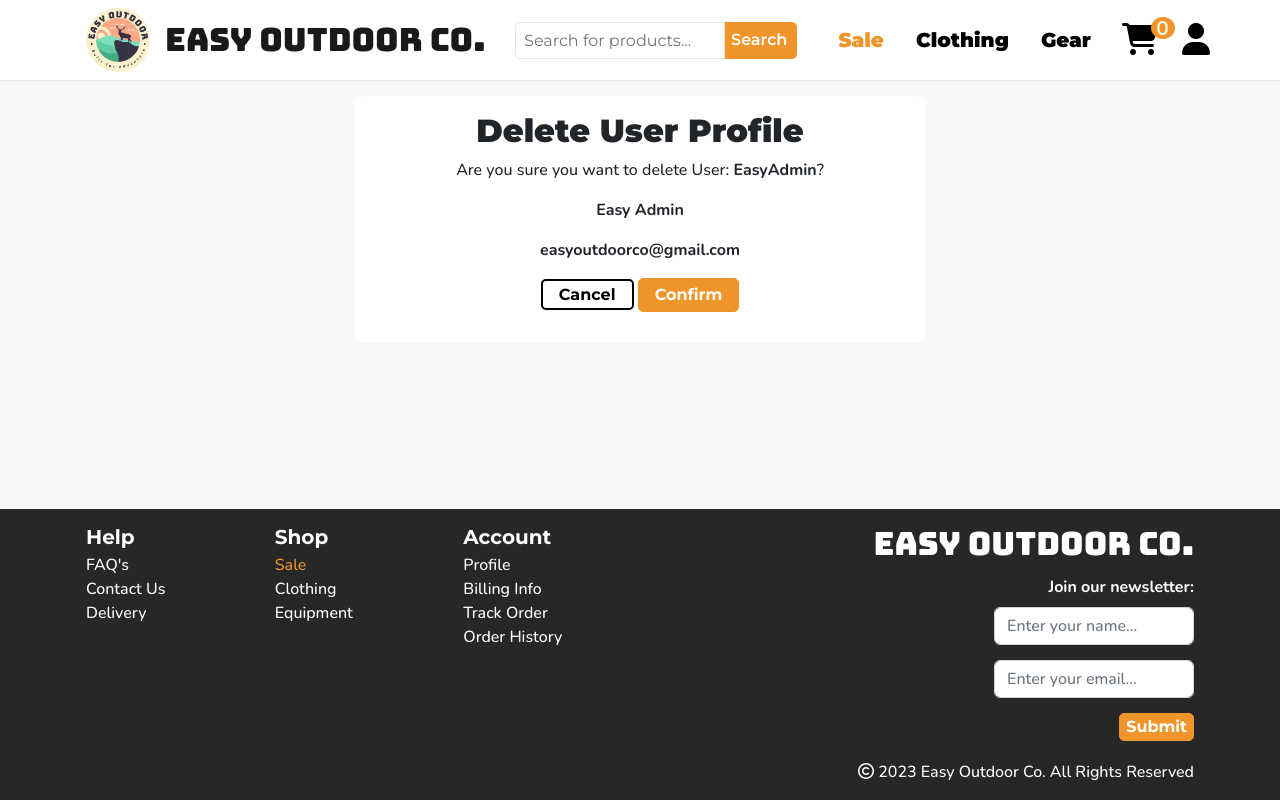
After one commit to KippAD/easy-outdoor-co, a Django app: page /manage/delete-profile/4 in a window 1280 px wide. The commit adds this page. Run offline with Django 3.2, Linux system fonts and the light colour scheme; a user stored in the database is signed in; data comes from the database, SQL or seed files in the repository; some libraries are stand-ins or nearby versions.

Commit message:
Add update and delete functionality for user profile and fix stylistic errors on parts of the site

```diff
--- a/checkout/webhook_handler.py
+++ b/checkout/webhook_handler.py
@@ -7,6 +7,7 @@ from django.template.loader import render_to_string
 
 import json
 import time
+
 
 # Webhook handler taken from Boutiqe Ado walkthrough projcect by CodeInstitue
 class StripeWH_Handler:
--- a/home/views.py
+++ b/home/views.py
@@ -8,8 +8,10 @@ def index(request):
     """Displays home page"""
     products = list(Product.objects.all())
     random_products = random.sample(products, k=8)
+    user = request.user
     context = {
         'related_products': random_products,
+        'user': user,
     }
 
     return render(request, 'home/index.html', context)
--- a/manage_site/static/css/manage_site.css
+++ b/manage_site/static/css/manage_site.css
@@ -18,16 +18,28 @@ body{
     font-family: Montserrat, sans-serif!important;
 }
 
+.delete-btn {
+    background-color: #c71515!important;
+    font-weight: 700;
+    text-decoration: none;
+    color: white;
+    font-family: Montserrat, sans-serif;
+    border-radius: 5px;
+    border: none;
+}
+
+.delete-btn:hover {
+    color: #FFFFFF;
+    background-color: #a51212;
+    transition: all ease 0.2s;
+    cursor: pointer;
+}
 
 /* Sidebar */
 
-.nav-link:hover {
+.admin-section  .nav-link:hover {
     color: #000000;
     background-color: #b0a9a9;
-}
-
-.nav-link:active {
-    color: #ffffff;
 }
 
 /* Delete product img */
--- /dev/null
+++ b/manage_site/templates/manage_site/profile-delete.html
@@ -0,0 +1,37 @@
+{% extends "base.html" %}
+{% load static %}
+
+{% block extra_css %}
+<link rel="stylesheet" href="{% static 'css/manage_site.css' %}">
+{% endblock %}
+
+{% block content %}
+
+<section class="admin-section">
+    <div class="container">
+        <div class="row text-center">
+            <div class="p-3 bg-white mx-auto col-12 col-md-6 admin-form rounded mt-3">
+                <h2>Delete User Profile</h2>
+                <p>Are you sure you want to delete User: <strong>{{ user }}</strong>?</p>
+                <div>
+                    <p class="mt-2 fw-bold">{{ user.first_name }} {{ user.last_name }}</p>
+                    <p class="fw-bold">{{ user.email }}</p>
+                </div>
+
+                <form method="post">{% csrf_token %}
+                    {{ form }}
+                    <a class="white-btn px-3 py-1" href="{% url 'manage-site' %}">Cancel</a>
+                    <input class="shop-btn px-3 py-1" type="submit" value="Confirm">
+                </form>
+            </div>
+        </div>
+    </div>
+
+</section>
+
+{% endblock %}
+{% block postloadjs %}
+{{ block.super }}
+<script type="text/javascript">
+</script>
+{% endblock %}
--- a/manage_site/urls.py
+++ b/manage_site/urls.py
@@ -9,4 +9,6 @@ urlpatterns = [
     path('update-size-stock/<int:pk>', views.UpdateSizeStock.as_view(), name='update-size-stock'),
     path('update-regular-stock/<int:pk>', views.UpdateRegularStock.as_view(), name='update-regular-stock'),
     path('order-details/<int:pk>', views.OrderDetails.as_view(), name='order-details'),
+    path('update-profile/<int:user_id>', views.update_profile, name='update-profile'),
+    path('delete-profile/<int:pk>', views.DeleteProfile.as_view(), name='delete-profile'),
 ]
--- a/manage_site/views.py
+++ b/manage_site/views.py
@@ -1,7 +1,9 @@
-from django.shortcuts import render, reverse
+from django.shortcuts import render, reverse, get_object_or_404
 from products.models import Product, SizeStock, RegularStock
+from django.contrib.auth.models import User
 from checkout.models import Order
 from profiles.models import UserProfile
+from profiles.forms import UserDeliveryForm, UserProfileForm
 from newsletter.models import MailingList
 from django.views import generic
 from django.contrib import messages
@@ -23,6 +25,7 @@ def manage_site(request):
     regular_stock = RegularStock.objects.all()
     orders = Order.objects.all()
     mailing_list = MailingList.objects.all()
+    profiles = UserProfile.objects.all()
 
     context = {
         'products': products,
@@ -30,6 +33,7 @@ def manage_site(request):
         'size_stock': size_stock,
         'orders': orders,
         'mailing_list': mailing_list,
+        'profiles': profiles,
     }
 
     return render(request, template, context)
@@ -134,3 +138,50 @@ class OrderDetails(SuccessMessageMixin, UserPassesTestMixin, generic.DetailView)
 
     def test_func(self):
         return self.request.user.is_staff
+
+
+# Crud for users
+@user_passes_test(lambda user: user.is_staff)
+def update_profile(request, user_id):
+    """ Display user profiles """
+    user = get_object_or_404(User, id=user_id)
+    profile = get_object_or_404(UserProfile, user=user)
+
+    if request.method == 'POST':
+        user_form = UserProfileForm(request.POST, instance=user)
+        delivery_form = UserDeliveryForm(request.POST, instance=profile)
+        if delivery_form.is_valid() and user_form.is_valid():
+            user_form.save()
+            delivery_form.save()
+            messages.success(request, 'Profile updated successfully')
+        else:
+            messages.error(request, 'Update failed. Please ensure the form is valid.')
+            raise ValidationError(
+                    "Your form was not updated, please fill out the form correctly."
+                )
+    else:
+        user_form = UserProfileForm(instance=user)
+        delivery_form = UserDeliveryForm(instance=profile)
+    orders = profile.orders.all()
+
+    template = 'manage_site/profile-update.html'
+    context = {
+        'user': user,
+        'profile': profile,
+        'user_form': user_form,
+        'delivery_form': delivery_form,
+    }
+
+    return render(request, template, context)
+
+
+class DeleteProfile(SuccessMessageMixin, UserPassesTestMixin, generic.DeleteView):
+    model = User
+    success_message = 'User Deleted!'
+    template_name = "manage_site/profile-delete.html"
+
+    def test_func(self):
+        return self.request.user.is_staff
+
+    def get_success_url(self):
+        return reverse('manage-site')
--- a/profiles/models.py
+++ b/profiles/models.py
@@ -12,7 +12,7 @@ class UserProfile(models.Model):
     Model that stores users personal and delivery
     information for future deliveries
     """
-    user = models.OneToOneField(User, on_delete=models.CASCADE)
+    user = models.OneToOneField(User, related_name="userprofile", on_delete=models.CASCADE)
     default_phone_number = models.CharField(max_length=20, null=True, blank=True)
     default_country = CountryField(blank_label='Country *', null=True, blank=True)
     default_postcode = models.CharField(max_length=20, null=True, blank=True)
--- a/profiles/views.py
+++ b/profiles/views.py
@@ -10,7 +10,7 @@ from django.contrib import messages
 from django.forms.models import model_to_dict
 
 
-def profile(request):
+def profile(request, username):
     """ Display user profiles """
     user = request.user
     profile = get_object_or_404(UserProfile, user=request.user)
@@ -24,6 +24,9 @@ def profile(request):
             messages.success(request, 'Profile updated successfully')
         else:
             messages.error(request, 'Update failed. Please ensure the form is valid.')
+            raise ValidationError(
+                    "Your form was not updated, please fill out the form correctly."
+                )
     else:
         user_form = UserProfileForm(instance=user)
         delivery_form = UserDeliveryForm(instance=profile)
--- a/static/css/base.css
+++ b/static/css/base.css
@@ -57,6 +57,10 @@ header {
     color: #B4B1B1!important;
 }
 
+select {
+
+}
+
 /* Navigation bar styles */
 .navbar {
     font-family: Montserrat, sans-serif;
@@ -83,6 +87,14 @@ h1 {
 .nav-link {
     font-weight: 900;
     color: #000000;
+}
+
+.navbar .nav-link:hover {
+    color: #5a5959;
+}
+
+#sale-link:hover {
+    color: #d38225!important;
 }
 
 .logo {
@@ -231,6 +243,11 @@ table a {
     color: #000000;
 }
 
+#newsletter-form .form-control {
+    max-width: 200px;
+    margin-left: auto;
+}
+
 
 /* XX-Large devices (larger desktops, 1400px and down) */
 @media screen and (max-width: 1400px) {
@@ -262,6 +279,10 @@ table a {
         right: 2.5vw;
         z-index: 99999999999;
     }
+
+    #newsletter-form .form-control {
+        margin: 0 auto 10px 0;
+    }
 }
 
 /* Small devices (landscape phones, 576px and down) */
--- a/templates/base.html
+++ b/templates/base.html
@@ -73,7 +73,7 @@
                 </form>
                 <ul class="navbar-nav mb-2 mb-lg-0">
                     <li class="nav-item">
-                        <a class="nav-link me-3 sale" aria-current="page" href="{% url 'products' %}?sale">Sale</a>
+                        <a id="sale-link" class="nav-link me-3 sale" aria-current="page" href="{% url 'products' %}?sale">Sale</a>
                     </li>
 
 
@@ -118,9 +118,6 @@
             </div>
 
             <div class="col-4 col-xl-1 d-flex justify-content-end order-xl-4">
-                {% if request.user.is_superuser %}
-                <a href="{% url 'manage-site' %}">Admin</a>
-                {% endif %}
                 <a class="nav-link" href="{% url 'view_basket' %}"><i class="fa-solid fa-cart-shopping fs-2"><span
                             class="basket-count">{{ basket_items | length }}</span>
                     </i>
@@ -132,6 +129,7 @@
                     </a>
 
                     <ul class="dropdown-menu">
+                        <li><a class="dropdown-item" href="{% url 'manage-site' %}">Admin</a></li>
                         <li><a class="dropdown-item" href="{% url 'profile' %}">Account</a></li>
                         <li><a class="dropdown-item" href="{% url 'order-history' %}">Order History</a></li>
                         <li><a class="dropdown-item" href="{% url 'account_logout' %}"><i
@@ -184,12 +182,12 @@
                 </div>
                 <div id="footer-form" class="col-12 col-md-6 text-end">
                     <h4 class="fs-2 text-white">Easy Outdoor Co.</h4>
-                    <form action="{% url 'mailing-list' %}" method='POST' class="py-1">
+                    <form id="newsletter-form" action="{% url 'mailing-list' %}" method='POST' class="py-1">
                         {% csrf_token %}
-                        <p class="mb-2">Join our newsletter:</p>
-                        <input type="text" id="name" name="name" placeholder="Enter your name...">
-                        <input type="email" id="email" name="email" placeholder="Enter your email...">
-                        <input type="submit">
+                        <p class="mb-2 fw-bold">Join our newsletter:</p>
+                        <input class="form-control" type="text" id="name" name="name" placeholder="Enter your name...">
+                        <input class="form-control" type="email" id="email" name="email" placeholder="Enter your email...">
+                        <input class="shop-btn" type="submit">
                     </form>
                     <p><i class="fa-regular fa-copyright"></i> 2023 Easy Outdoor Co. All Rights Reserved</p>
                 </div>
```
Also changed, not shown: basket/static/basket/css/basket.css (+0 -7 lines), home/static/home/css/home.css (+21 -1 lines), home/templates/home/index.html (+19 -9 lines), manage_site/templates/manage_site/includes/manage-users.html (added, +41 -0 lines), manage_site/templates/manage_site/manage-site.html (+3 -4 lines), manage_site/templates/manage_site/profile-update.html (added, +43 -0 lines), products/static/products/css/products.css (+49 -3 lines), products/templates/products/product-detail.html (+3 -4 lines), products/templates/products/products.html (+4 -4 lines), profiles/migrations/0012_alter_userprofile_user.py (added).
